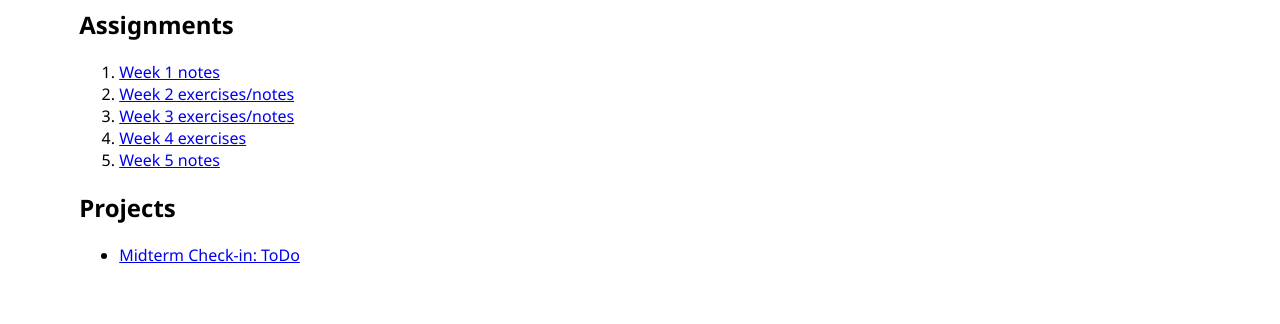
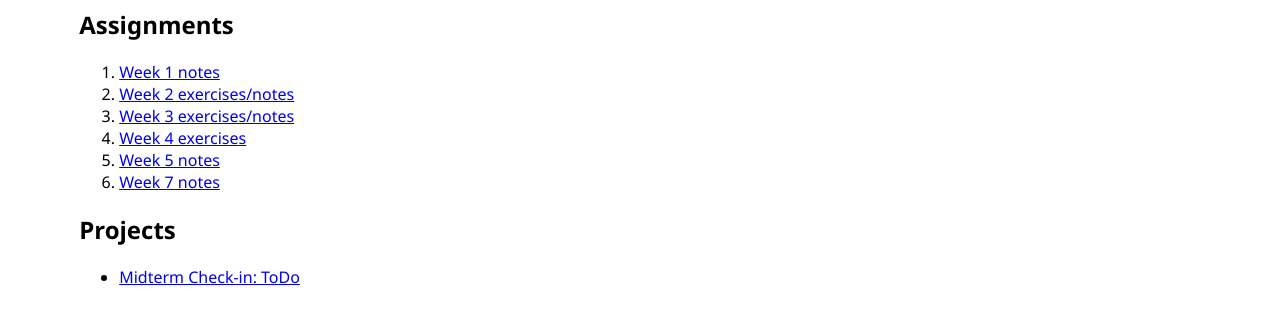
Before and after one commit to grriffin/wdd330, a plain HTML site: page index.html in a window 1280 px wide. Shown: the part 76-400 px from the top of the page. Drawn offline with Linux system fonts and the light colour scheme.

Commit message:
Week 7 again

```diff
--- a/index.html
+++ b/index.html
@@ -41,6 +41,10 @@
       {
         label: "Week 5 notes",
         url: "week05/index.html"
+      },
+            {
+        label: "Week 7 notes",
+        url: "week07/index.html"
       }
     ]
     let linkParent = document.getElementById('assignment-list');
```
